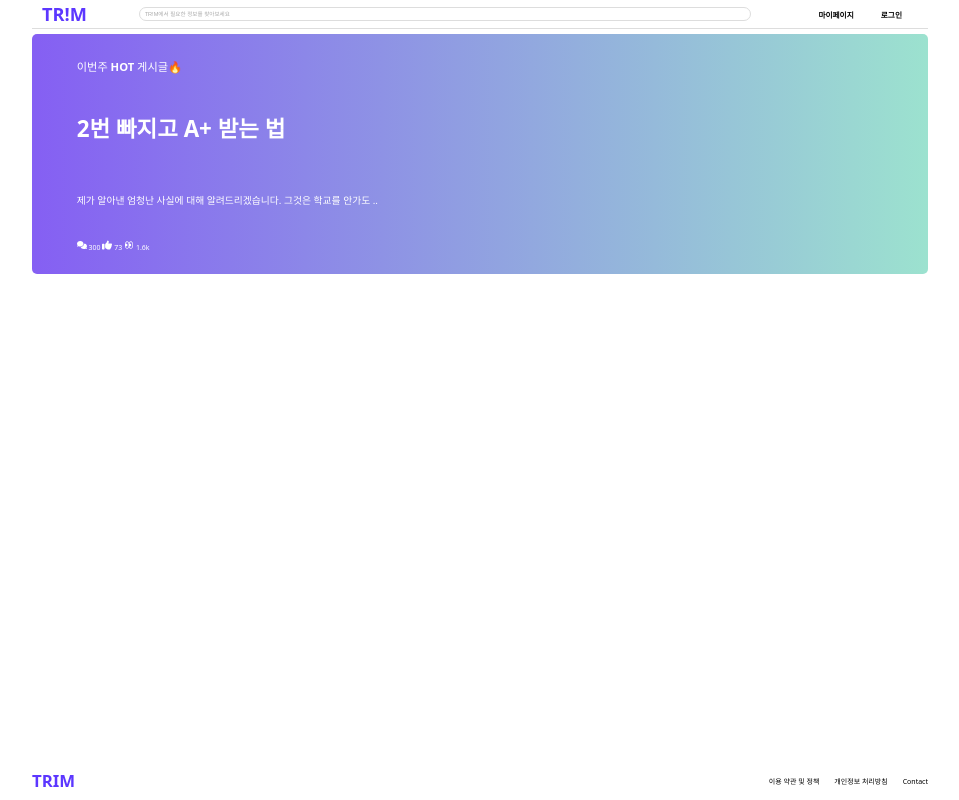
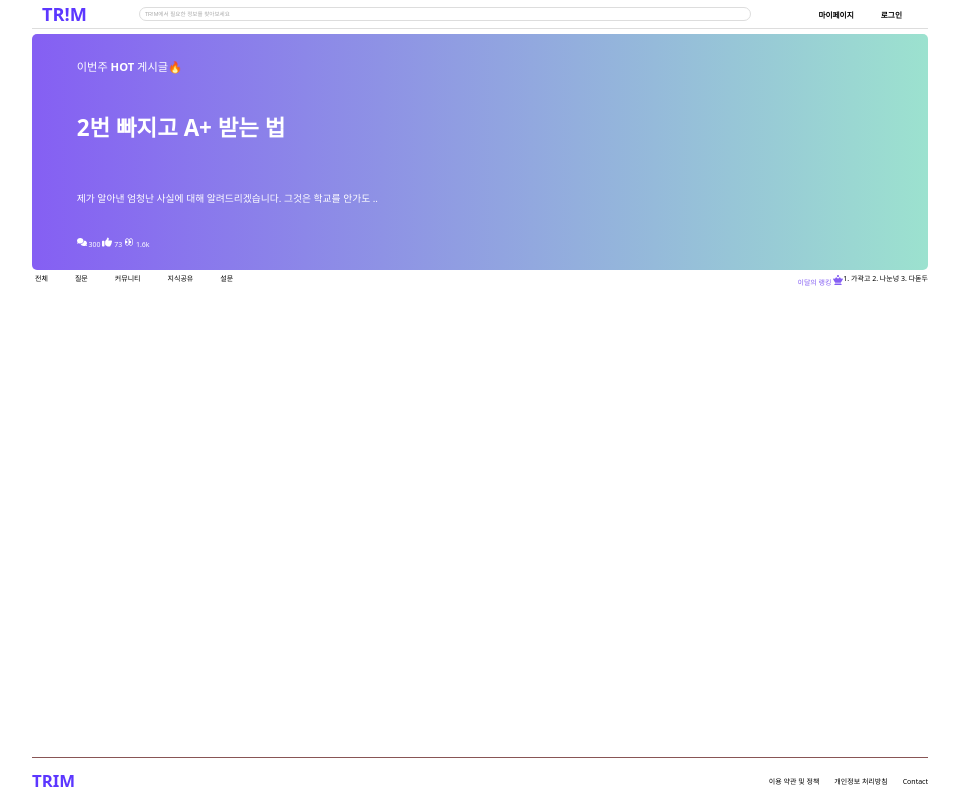
Before and after one commit to potato637/trim-front, a React (Create React App) app: page / in a window 1280 px wide. Shown: the whole page, without its empty margins (160-1119 px from the left). Built offline with nearby package versions, Linux system fonts and the light colour scheme.

Commit message:
addDataSelector

```diff
--- a/src/pages/home.tsx
+++ b/src/pages/home.tsx
@@ -1,6 +1,15 @@
 import styled from "styled-components";
-import { FaComments, FaThumbsUp } from "react-icons/fa6";
+import { FaComments, FaThumbsUp, FaChessQueen } from "react-icons/fa6";
 import { PiEyesFill } from "react-icons/pi";
+import { useEffect } from "react";
+import { fakeData } from "../fakedata";
+import { useRecoilState, useRecoilValue, useSetRecoilState } from "recoil";
+import {
+  homeDataState,
+  categoryState,
+  CategoryStateI,
+  getData,
+} from "../recoil/data";
 
 const Container = styled.div`
   display: flex;
@@ -75,9 +84,44 @@ const ContentContainer = styled.div`
   width: 100%;
   margin: 0 5px 5px 5px;
 `;
+const TabBar = styled.div`
+  border-bottom: 1px solid #855;
+  display: flex;
+  flex: 1;
+  justify-content: space-between;
+  div {
+    color: black;
+    font-size: 0.5rem;
+    font-weight: 500;
+  }
+`;
 const Tab = styled.div`
-  border-bottom: 1px solid #855;
+  display: flex;
+  column-gap: 1.5rem;
 `;
+const TabDiv = styled.div``;
+const TabAnchor = styled.a`
+  padding: 3px;
+  &:hover {
+    cursor: pointer;
+  }
+`;
+const TabSpan = styled.span`
+  &:hover {
+  }
+`;
+const Ranking = styled.div`
+  display: flex;
+  justify-content: center;
+`;
+const RankinigTitle = styled.div`
+  display: flex;
+  span {
+    color: #855ff3;
+  }
+`;
+const RankingSpan = styled.span``;
+const Rank = styled.div``;
 const Content = styled.div``;
 const Writings = styled.div``;
 const Side = styled.div``;
@@ -86,6 +130,21 @@ const Survey = styled.div``;
 const Text = styled.p``;
 
 export default function Home() {
+  const setHomeData = useSetRecoilState(homeDataState);
+  const [category, setCategory] = useRecoilState(categoryState);
+  const data = useRecoilValue(getData(category));
+
+  useEffect(() => {
+    // API 요청 응답 시간을 1초 정도라 생각했을 때
+    setTimeout(() => {
+      setHomeData(fakeData);
+    }, 1000);
+  }, []);
+
+  function handleTabClick(e: CategoryStateI) {
+    setCategory(e);
+  }
+
   return (
     <Container>
       <BannerContainer>
@@ -112,7 +171,45 @@ export default function Home() {
         </Banner>
       </BannerContainer>
       <ContentContainer>
-        <Tab></Tab>
+        <TabBar>
+          <Tab>
+            <TabDiv>
+              <TabAnchor onClick={() => handleTabClick("all")}>
+                <TabSpan>전체</TabSpan>
+              </TabAnchor>
+            </TabDiv>
+            <TabDiv>
+              <TabAnchor onClick={() => handleTabClick("question")}>
+                <TabSpan>질문</TabSpan>
+              </TabAnchor>
+            </TabDiv>
+            <TabDiv>
+              <TabAnchor onClick={() => handleTabClick("community")}>
+                <TabSpan>커뮤니티</TabSpan>
+              </TabAnchor>
+            </TabDiv>
+            <TabDiv>
+              <TabAnchor onClick={() => handleTabClick("share")}>
+                <TabSpan>지식공유</TabSpan>
+              </TabAnchor>
+            </TabDiv>
+            <TabDiv>
+              <TabAnchor onClick={() => handleTabClick("survey")}>
+                <TabSpan>설문</TabSpan>
+              </TabAnchor>
+            </TabDiv>
+          </Tab>
+          <Ranking>
+            <RankinigTitle>
+              <RankingSpan>
+                이달의 랭킹 <FaChessQueen size={10} color="#855ff3" />
+              </RankingSpan>
+            </RankinigTitle>
+            <Rank>
+              <RankingSpan>1. 가곽고 2. 나눈넝 3. 다돋두</RankingSpan>
+            </Rank>
+          </Ranking>
+        </TabBar>
         <Content>
           <Writings></Writings>
           <Side>
--- /dev/null
+++ b/src/recoil/data.ts
@@ -0,0 +1,43 @@
+import { atom, selector, selectorFamily } from "recoil";
+
+interface HomeDataStateI {
+  category: string;
+  title: string;
+  content: string;
+  createDate: string;
+  view: number;
+  comment: number;
+  solved: boolean | null;
+}
+export const homeDataState = atom<HomeDataStateI[] | null>({
+  key: "homeData",
+  default: null,
+});
+
+export type CategoryStateI =
+  | "all"
+  | "question"
+  | "community"
+  | "share"
+  | "survey";
+export const categoryState = atom<CategoryStateI>({
+  key: "category",
+  default: "all",
+});
+export const getData = selectorFamily({
+  key: "getData",
+  get:
+    (category: CategoryStateI) =>
+    ({ get }) => {
+      const data = get(homeDataState);
+
+      if (category === "all") {
+        return data;
+      }
+
+      return data?.filter((item) => item.category === category);
+    },
+});
+
+// selector function 추가하기
+// tab의 상태를 관리하는 atom을 만들어서 tab들을 클릭 했을 때 atom을 바꿔주고 atom의 상태에 따라 컨텐츠를 나열해 주면 될 듯?
--- a/src/recoil/userState.ts
+++ b/src/recoil/userState.ts
@@ -7,18 +7,17 @@ interface UserI {
   provider: string | null;
   hasProvideAdditionalData: boolean;
 }
-
 export const userState = atom<UserI | null>({
   key: "userState",
   default: null,
 });
 
-export const loginModalState = atom({
+export const loginModalState = atom<boolean>({
   key: "loginModalState",
   default: false,
 });
 
-export const additionalDataModalState = atom({
+export const additionalDataModalState = atom<boolean>({
   key: "additionalDataModaltSate",
   default: false,
 });
```
